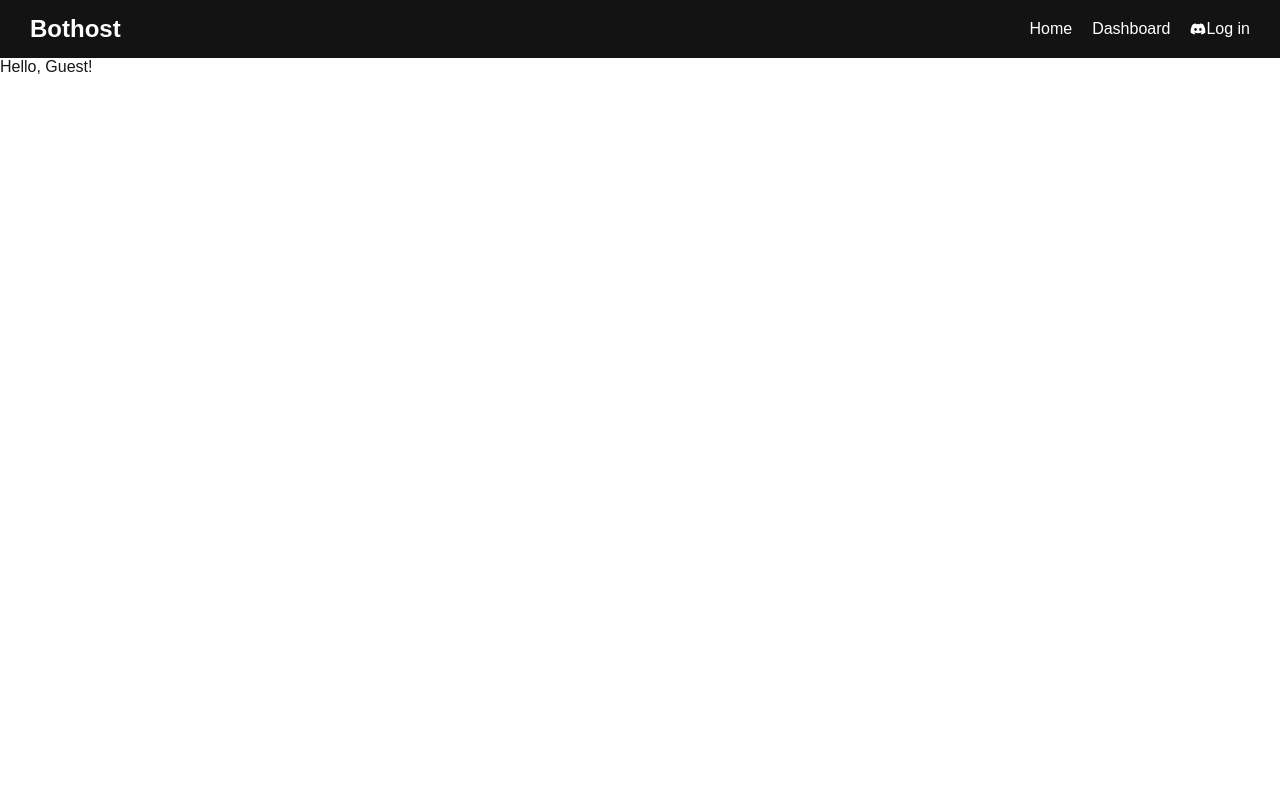
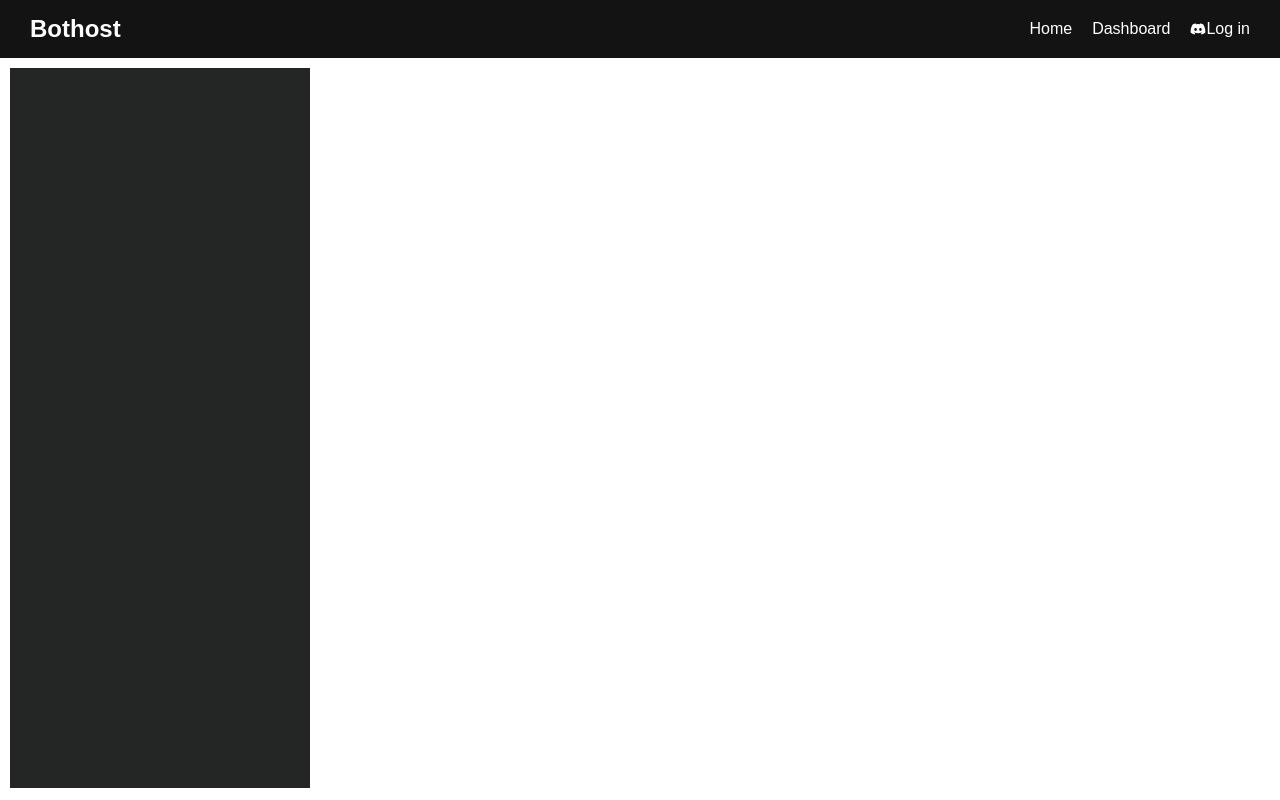
Before and after one commit to nestbothosting/bot-panel, a Next.js app: page /dashboard in a window 1280 px wide. Built offline with nearby package versions, Linux system fonts and the light colour scheme.

Commit message:
fix error

```diff
--- a/app/dashboard/dashboard.module.css
+++ b/app/dashboard/dashboard.module.css
@@ -0,0 +1,3 @@
+.dashboard{
+    padding: 10px;
+}
--- a/app/dashboard/layout.js
+++ b/app/dashboard/layout.js
@@ -1,8 +1,15 @@
+// app/dashboard/layout.js
+import React, { Suspense } from 'react';
+
 export const metadata = {
-    title: 'Dashboard',
-    description: 'dashboard Page',
+  title: 'Dashboard',
+  description: 'dashboard Page',
 };
 
 export default function DashboardLayout({ children }) {
-    return <>{children}</>;
+  return (
+    <Suspense fallback={<div>Loading Dashboard...</div>}>
+      {children}
+    </Suspense>
+  );
 }
--- a/app/dashboard/page.js
+++ b/app/dashboard/page.js
@@ -1,8 +1,10 @@
 "use client";
 
-import React, { useEffect,useContext } from 'react';
+import React, { useEffect, useContext } from 'react';
 import { useSearchParams } from "next/navigation";
 import UserContext from '@/context/usercontext';
+import Cmenu from '@/components/Cmenu/Cmenu';
+import style from './dashboard.module.css'
 
 export default function Page() {
   const searchParams = useSearchParams();
@@ -17,14 +19,16 @@ export default function Page() {
     if (username && uid && avatar && id) {
       const user = { username, uid, avatar, id };
       localStorage.setItem('user', JSON.stringify(user));
-      localStorage.setItem('login',true)
+      localStorage.setItem('login', true)
       setLogin(true)
     }
   }, [username, uid, avatar, id]);
 
   return (
-    <div>
-      Hello, {username || "Guest"}!
+    <div className={ style.dashboard }>
+      <div className={ style.Cmenu }>
+        <Cmenu />
+      </div>
     </div>
   );
 }
--- a/components/Cmenu/Cmenu.js
+++ b/components/Cmenu/Cmenu.js
@@ -1,8 +1,9 @@
 import React from 'react'
+import style from './cmenu.module.css'
 
 export default function Cmenu() {
   return (
-    <div>
+    <div className={ style.Cmenu }>
 
     </div>
   )
--- a/components/Cmenu/cmenu.module.css
+++ b/components/Cmenu/cmenu.module.css
@@ -0,0 +1,5 @@
+.Cmenu{
+    height: 90vh;
+    width: 300px;
+    background-color: rgb(36, 37, 37);
+}
--- a/config.js
+++ b/config.js
@@ -1,10 +1,10 @@
 export const config = {
     // discord
 
-    AuthURL:"",
-    Client_ID:"",
-    Client_Secret:"",
-    Redirect_URL:"",
+    AuthURL:"https://discord.com/oauth2/authorize?client_id=1123908360060797019&response_type=code&redirect_uri=http%3A%2F%2Flocalhost%3A3000%2Fapi%2Fcallback&scope=identify+connections+guilds.join+email+guilds",
+    Client_ID:"1123908360060797019",
+    Client_Secret:"oRyrbtlpre3w4F05u5_w6RDFLeZvx1UB",
+    Redirect_URL:"http://localhost:3000/api/callback",
 
     // mongodb
 
```
